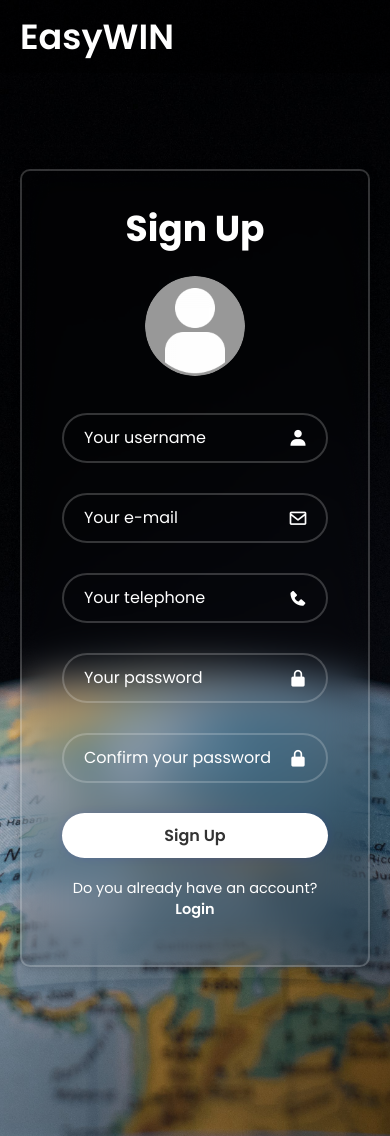
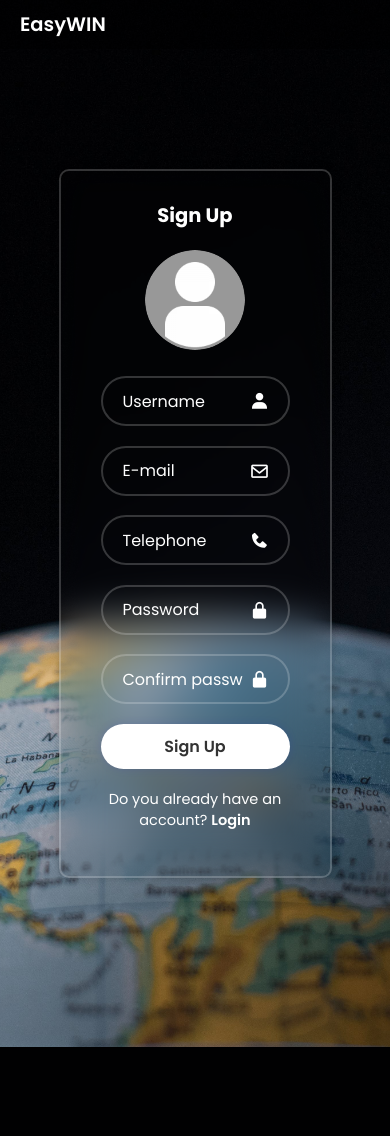
Before and after one commit to simaopbf/EaSywIN, a PHP site: page /registration.php in a window 390 px wide. After the commit the page ends 1047 px from the top, so only its background shows below. Run offline with PHP 8.4, Linux system fonts and the light colour scheme.

Commit message:
responsive para o telemovel

```diff
--- a/login.php
+++ b/login.php
@@ -8,6 +8,7 @@
     <meta name="viewport" content="widt=device-width, initial-scale=1.0">
     <title> Login</title>
     <link rel="stylesheet" href="stylelogin.css">
+
     <link href='https://unpkg.com/boxicons@2.1.4/css/boxicons.min.css' rel='stylesheet'>
 <head>
 
--- a/registration.php
+++ b/registration.php
@@ -40,17 +40,17 @@
 
 
             <div class="input-box">
-                <input type="text" id="username" name="username" placeholder="Your username" required>
+                <input type="text" id="username" name="username" placeholder="Username" required>
                 <i class='bx bxs-user'></i>
             </div>
 
             <div class="input-box">
-                <input type="email" id="email" name="email" placeholder="Your e-mail" required>
+                <input type="email" id="email" name="email" placeholder="E-mail" required>
                 <i class='bx bx-envelope'></i>
             </div>
 
             <div class="input-box">
-                <input type="tel"  id="phone" name="phone" placeholder="Your telephone" required>
+                <input type="tel"  id="phone" name="phone" placeholder="Telephone" required>
                 <i class='bx bxs-phone' ></i>
             </div>
 
@@ -61,12 +61,12 @@
             ?>
 
             <div class="input-box">
-                <input type="password" id="password" name="password" placeholder="Your password" required>
+                <input type="password" id="password" name="password" placeholder="Password" required>
                 <i class='bx bxs-lock-alt'></i>
             </div>
 
             <div class="input-box">
-                <input type="password" id="password_confirmation" name="password_confirmation" placeholder="Confirm your password" required>
+                <input type="password" id="password_confirmation" name="password_confirmation" placeholder="Confirm password" required>
                 <i class='bx bxs-lock-alt'></i>
             </div>
 
--- a/styleregister.css
+++ b/styleregister.css
@@ -142,3 +142,33 @@ nav .menu{
 .register-link p a:hover {
     text-decoration: underline;
 }
+
+
+@media (max-width: 600px){
+    .menu .logo a{
+        font-size: 5dvw;
+    }
+
+    .menu ul li{
+        margin-left: 1vw;
+    }
+
+    .menu ul li:first-child{
+        margin-left: 2vw;
+    }
+
+    .menu ul li a{
+        font-size: 3dvw;
+    }
+    .wrapper {
+        width: 70vw;
+    }
+    .wrapper h1 {
+        font-size: 5dvw;
+
+    }
+
+    .wrapper .input-box {
+        margin:5dvw 0;
+    }
+}
```
Also changed, not shown: stylelogin.css (+27 -0 lines).
